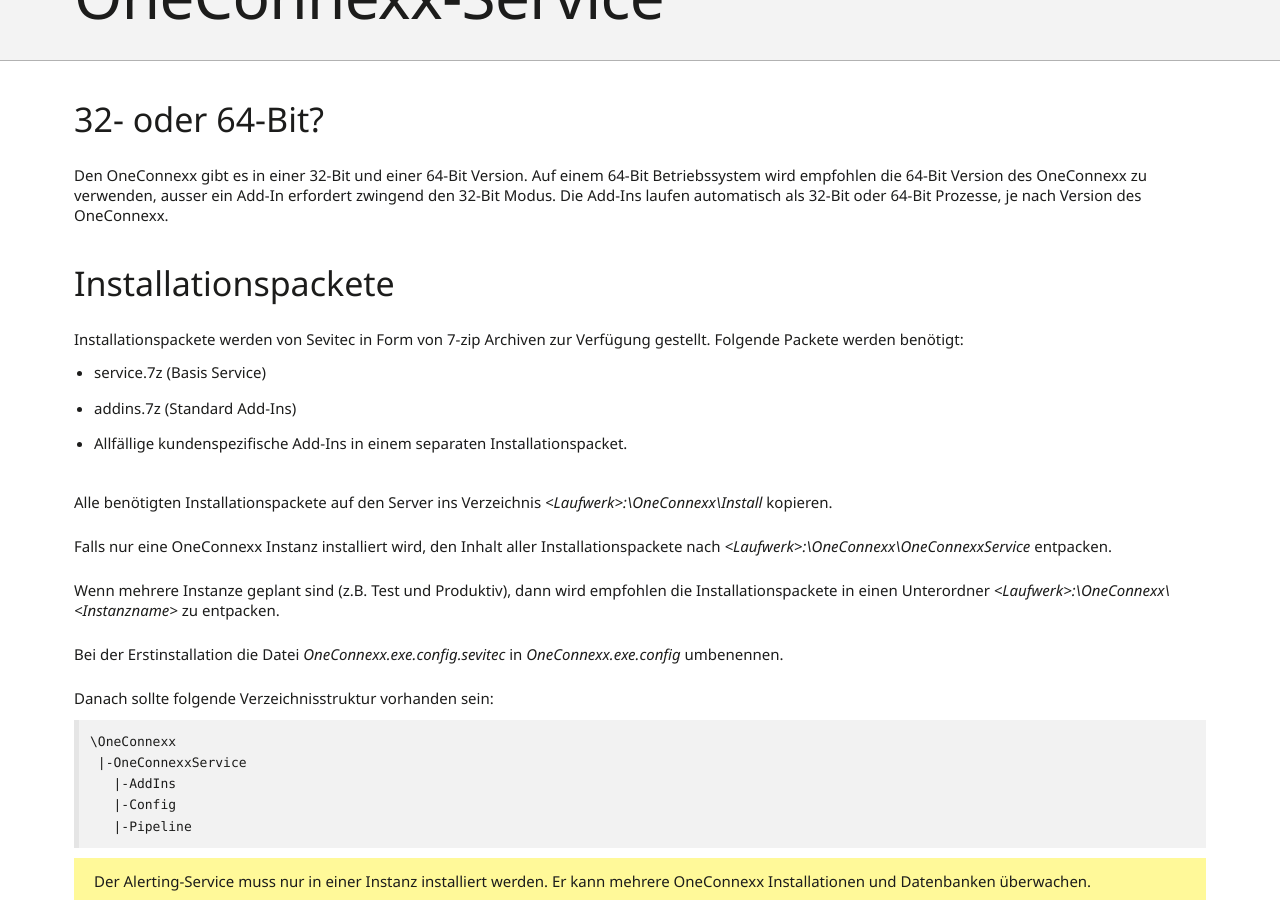
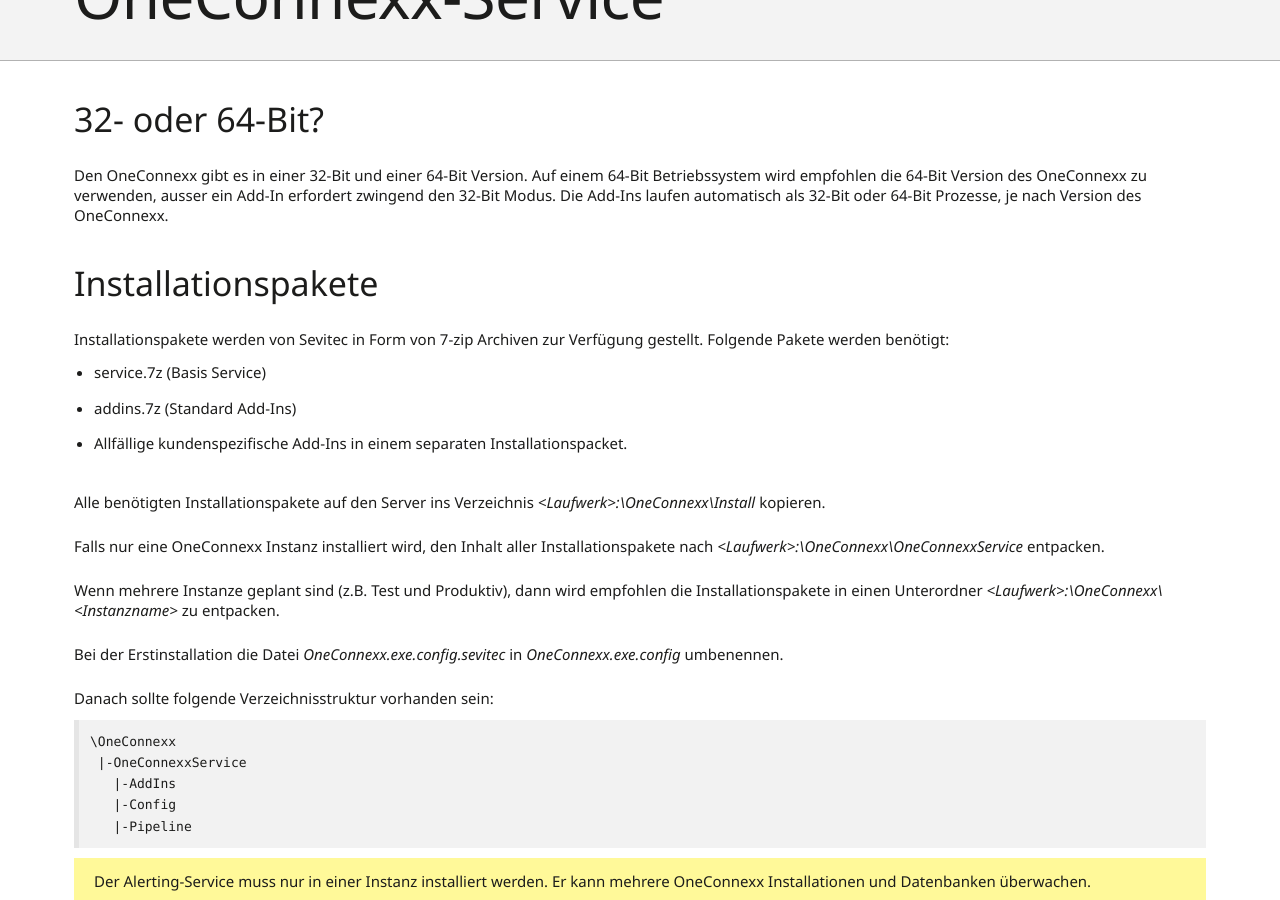
Before and after one commit to primesoft-group/oneconnexx-docs, a Jekyll site: the page built from _pages/setup/de/oneconnexx.md, in a window 1280 px wide and 900 px high, scrolled down 271 px. Built offline with Jekyll 4.4.1, drawn with Linux system fonts in a browser that asks for light colours; nearby versions of some CDN libraries; some web fonts are replaced.

Commit message:
Update oneconnexx.md

```diff
--- a/_pages/setup/de/oneconnexx.md
+++ b/_pages/setup/de/oneconnexx.md
@@ -10,19 +10,19 @@
 Version des OneConnexx zu verwenden, ausser ein Add-In erfordert zwingend den 32-Bit Modus. Die Add-Ins laufen automatisch als
 32-Bit oder 64-Bit Prozesse, je nach Version des OneConnexx.
 
-### Installationspackete
+### Installationspakete
 
-Installationspackete werden von Sevitec in Form von 7-zip Archiven zur Verfügung gestellt. Folgende Packete werden benötigt:
+Installationspakete werden von Sevitec in Form von 7-zip Archiven zur Verfügung gestellt. Folgende Pakete werden benötigt:
 
 * service.7z (Basis Service)
 * addins.7z (Standard Add-Ins)
 * Allfällige kundenspezifische Add-Ins in einem separaten Installationspacket.
 
-Alle benötigten Installationspackete auf den Server ins Verzeichnis *&lt;Laufwerk&gt;:\OneConnexx\Install* kopieren.
+Alle benötigten Installationspakete auf den Server ins Verzeichnis *&lt;Laufwerk&gt;:\OneConnexx\Install* kopieren.
 
-Falls nur eine OneConnexx Instanz installiert wird, den Inhalt aller Installationspackete nach *&lt;Laufwerk&gt;:\OneConnexx\OneConnexxService* entpacken.
+Falls nur eine OneConnexx Instanz installiert wird, den Inhalt aller Installationspakete nach *&lt;Laufwerk&gt;:\OneConnexx\OneConnexxService* entpacken.
 
-Wenn mehrere Instanze geplant sind (z.B. Test und Produktiv), dann wird empfohlen die Installationspackete in einen Unterordner
+Wenn mehrere Instanze geplant sind (z.B. Test und Produktiv), dann wird empfohlen die Installationspakete in einen Unterordner
 *&lt;Laufwerk&gt;:\OneConnexx\&lt;Instanzname&gt;* zu entpacken.
 
 Bei der Erstinstallation die Datei *OneConnexx.exe.config.sevitec* in *OneConnexx.exe.config* umbenennen.
```
